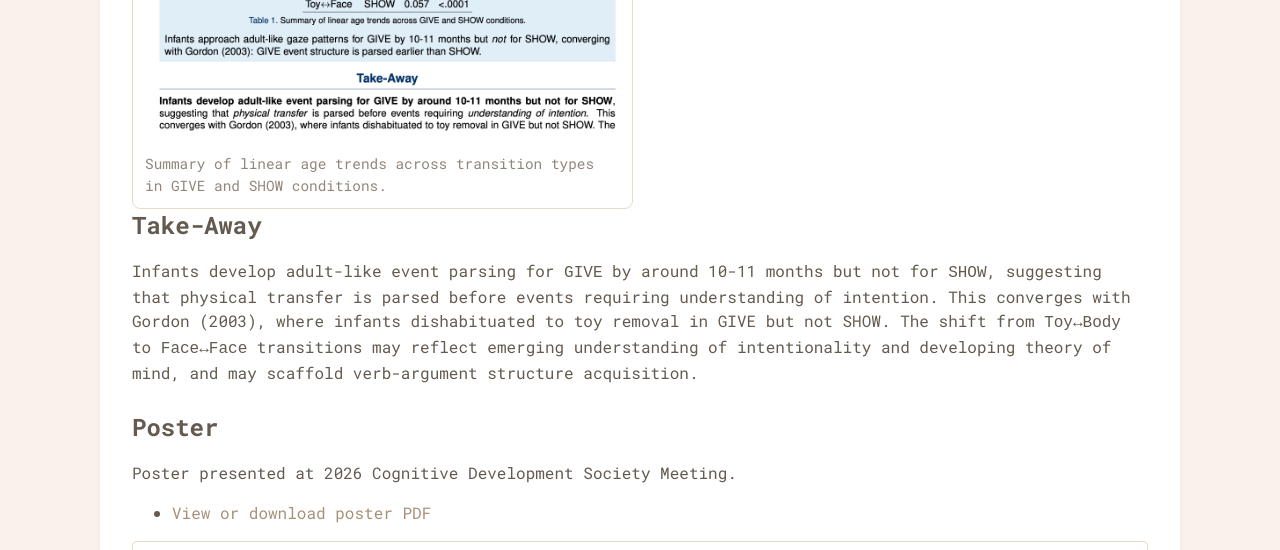
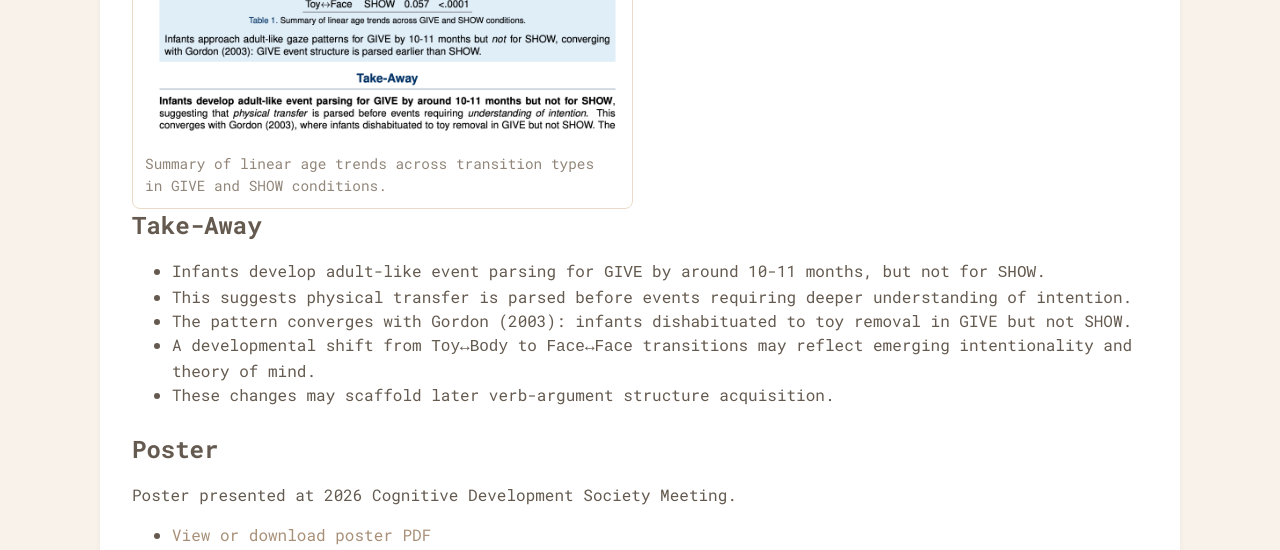
Before and after one commit to yuexin-li-7/yuexin-li-7.github.io, a Jekyll site: the page built from research/eye-tracking-study-on-infant-event-representation.md, in a window 1280 px wide and 900 px high, scrolled down 2595 px, cut to the strip 0-550 px from the top of the window. Built offline with Jekyll 4.4.1, drawn with Linux system fonts in a browser that asks for light colours.

Commit message:
Convert Eye-Tracking take-away to bullet points

```diff
--- a/research/eye-tracking-study-on-infant-event-representation.md
+++ b/research/eye-tracking-study-on-infant-event-representation.md
@@ -74,7 +74,11 @@ How Infant Looking Patterns to Trivalent Events Change from Object to Person Int
 
 ## Take-Away
 
-Infants develop adult-like event parsing for `GIVE` by around 10-11 months but not for `SHOW`, suggesting that physical transfer is parsed before events requiring understanding of intention. This converges with Gordon (2003), where infants dishabituated to toy removal in GIVE but not SHOW. The shift from `Toy↔Body` to `Face↔Face` transitions may reflect emerging understanding of intentionality and developing theory of mind, and may scaffold verb-argument structure acquisition.
+- Infants develop adult-like event parsing for `GIVE` by around 10-11 months, but not for `SHOW`.
+- This suggests physical transfer is parsed before events requiring deeper understanding of intention.
+- The pattern converges with Gordon (2003): infants dishabituated to toy removal in GIVE but not SHOW.
+- A developmental shift from `Toy↔Body` to `Face↔Face` transitions may reflect emerging intentionality and theory of mind.
+- These changes may scaffold later verb-argument structure acquisition.
 
 ## Poster
 
```
